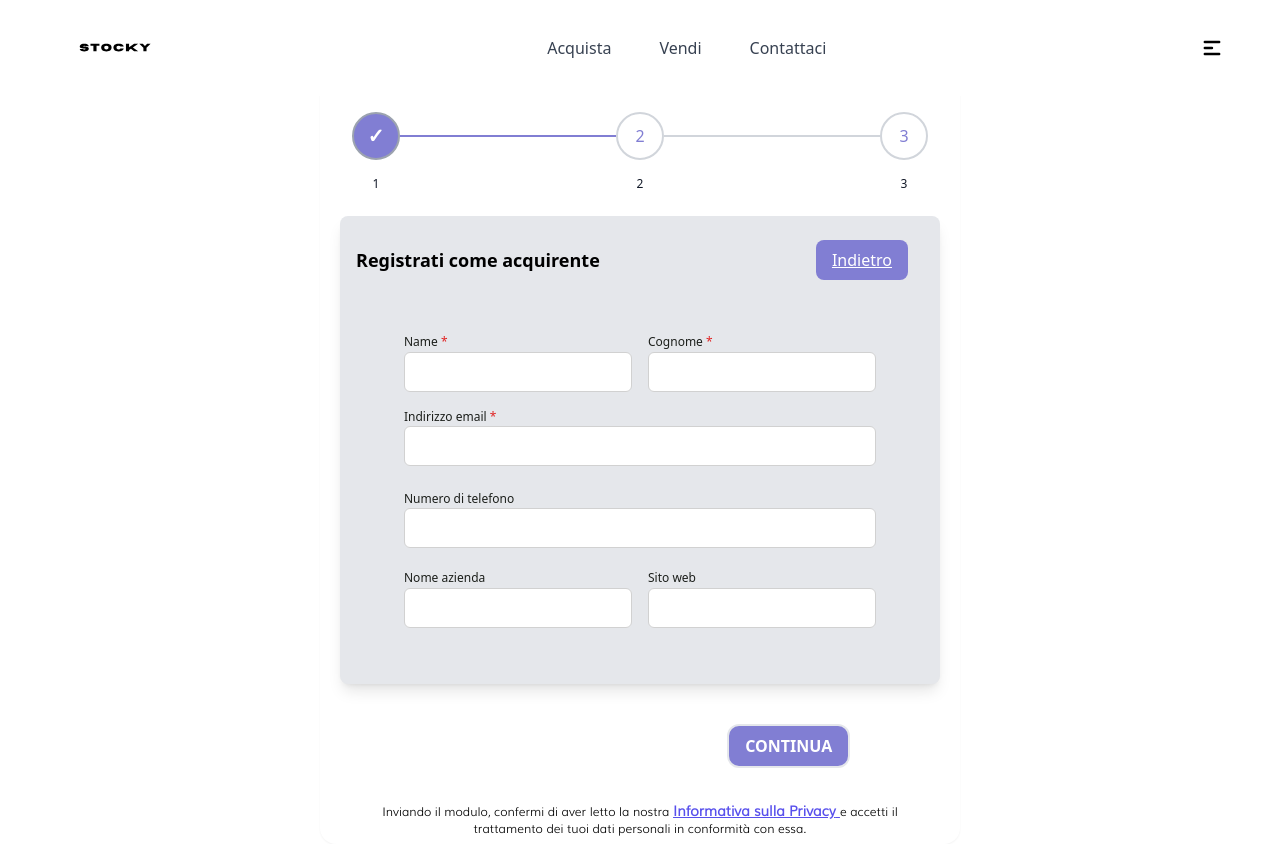
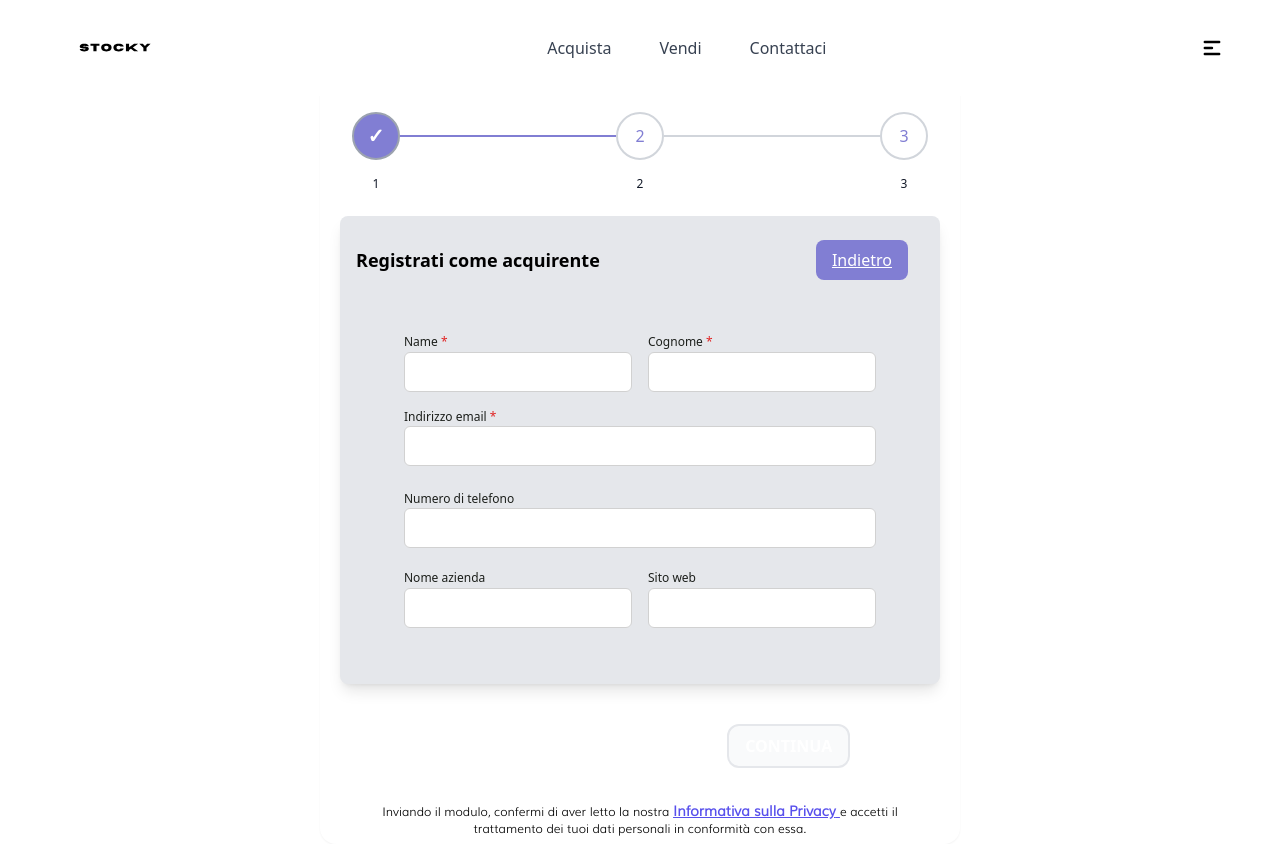
Before and after one commit to nand-n/Stocky-landing, a React (Vite) app: page /buyer in a window 1280 px wide. Built offline with nearby package versions, Linux system fonts and the light colour scheme.

Commit message:
fixed the formik error

```diff
--- a/src/Components/Buyer.jsx
+++ b/src/Components/Buyer.jsx
@@ -1,4 +1,4 @@
-import React, { useState } from "react";
+import React, { useEffect, useState } from "react";
 import Steper from "./Partials/Steper";
 import SteperControl from "./Partials/SteperControl";
 import Account from "./Partials/Steps/Account";
@@ -46,8 +46,8 @@ function Buyer() {
       altro: false,
     },
     validationSchema: BuyerSchema,
-    validateOnChange: false,
-    validateOnBlur: false,
+    // validateOnChange: false,
+    // validateOnBlur: false,
   });
   const [currentStep, setCurrentStep] = useState(1);
   const [userData, setUserData] = useState("");
@@ -73,6 +73,19 @@ function Buyer() {
 
     newStep > 0 && newStep <= steps.length && setCurrentStep(newStep);
   };
+  const [disable, setDisable] = useState(true);
+
+  useEffect(() => {
+    if (
+      formik?.values?.name !== "" &&
+      formik?.values?.email !== "" &&
+      formik?.values?.cognome !== ""
+    ) {
+      setDisable(false);
+    } else {
+      setDisable(true);
+    }
+  }, [formik]);
   return (
     <div className="md:w-2/4 mx-auto shadow-sm rounded-2xl pb-2 bg-white pt-24 ">
       <Navbar />
@@ -98,12 +111,13 @@ function Buyer() {
         handleClick={handleClick}
         currentStep={currentStep}
         steps={steps}
+        disable={disable}
       />
-      <p className="litefont text-xs text-center  px-8">
+      <p className="litefont text-xs text-center px-8">
         Inviando il modulo, confermi di aver letto la nostra{" "}
         <Link
           className="underline text-sm font-semibold text-indigo-600"
-          to={"/privacyuser"}
+          to={"/privacy"}
         >
           Informativa sulla Privacy{" "}
         </Link>{" "}
--- a/src/Components/Partials/Hero.jsx
+++ b/src/Components/Partials/Hero.jsx
@@ -7,10 +7,7 @@ import { staggerContainer } from "../../Common/motion";
 
 function Hero() {
   return (
-    <div
-      className="h-screen bg-indigo px-8 md:px-14 md:mt-8 lg:mt-12 flex flex-col md:flex-row items-center justify-center space-y-4 md:space-y-0 md:justify-between my-4 md:my-8 py-4 md:py-12 overflow-x-hidden"
-      id="acquista"
-    >
+    <div className="h-screen bg-indigo px-8 md:px-14 md:mt-8 lg:mt-12 flex flex-col md:flex-row items-center justify-center space-y-4 md:space-y-0 md:justify-between my-4 md:my-8 py-4 md:py-12 overflow-x-hidden">
       {/* Hero Text */}
       <div className="w-full md:w-2/4 mt-20 md:mt-0">
         <h1 className="fonty text-2xl md:text-5xl font-bold mb-2 md:mb-4 text-neutral-900 leading-snug">
--- a/src/Components/Partials/SteperControl.jsx
+++ b/src/Components/Partials/SteperControl.jsx
@@ -1,13 +1,16 @@
 /* eslint-disable react/prop-types */
 import React from "react";
 
-function SteperControl({ handleClick, currentStep, steps }) {
+function SteperControl({ handleClick, currentStep, steps, formik, disable }) {
+  console.log(disable, "disable");
   return (
     <div className="container flex justify-around mt-4 mb-8 ">
       {/* Back Button  */}
       <button
         onClick={() => handleClick("back")}
-        className={`bg-[#817ED3] text-white uppercase py-2 px-4 rounded-xl font-semibold cursor-pointer border-2  hover:bg-indigo-900 hover:text-white transition duration-200 ease-in-out
+        className={` bg-[#aaa4e2]
+
+        text-white uppercase py-2 px-4 rounded-xl font-semibold cursor-pointer border-2  hover:bg-indigo-900 hover:text-white transition duration-200 ease-in-out
         ${currentStep === 1 ? "opacity-0 cursor-not-allowed" : " "}
         `}
       >
@@ -15,13 +18,32 @@ function SteperControl({ handleClick, currentStep, steps }) {
       </button>
 
       {/* Next Button */}
-      <button
-        onClick={() => handleClick("Continua")}
-        className={`bg-[#817ED3] text-white uppercase py-2 px-4 rounded-xl font-semibold cursor-pointer border-2  hover:bg-indigo-900 hover:text-white transition duration-200 ease-in-out
+      {currentStep === 1 ? (
+        <button
+          disabled={disable}
+          onClick={() => {
+            handleClick("Continua");
+          }}
+          className={`${
+            disable
+              ? "bg-gray-50 hover:bg-gray-50"
+              : "bg-[#817ED3] hover:bg-indigo-900 "
+          } bg-[#817ED3] text-white uppercase py-2 px-4 rounded-xl font-semibold cursor-pointer border-2 hover:text-white transition duration-200 ease-in-out
       `}
-      >
-        {currentStep === steps.length - 1 ? "Invia" : "Continua "}
-      </button>
+        >
+          {currentStep === steps.length - 1 ? "Invia" : "Continua "}
+        </button>
+      ) : (
+        <button
+          onClick={() => {
+            handleClick("Continua");
+          }}
+          className={`${"bg-[#817ED3] hover:bg-indigo-900 "} bg-[#817ED3] text-white uppercase py-2 px-4 rounded-xl font-semibold cursor-pointer border-2 hover:text-white transition duration-200 ease-in-out
+  `}
+        >
+          {currentStep === steps.length - 1 ? "Invia" : "Continua "}
+        </button>
+      )}
     </div>
   );
 }
--- a/src/Components/Partials/Steps/Account.jsx
+++ b/src/Components/Partials/Steps/Account.jsx
@@ -56,6 +56,7 @@ function Account({ yup, formik, isvenditore }) {
             errorClassName="border focus:outline-none w-full px-4 text-[12px] text-black border-red-500 h-10 md:ml-4"
             errorDisplayClassName="text-[12px] text-red-500"
           />
+          {/* {formik.touched.email && formik.errors.email ? <div className="error">{formik.errors.email}</div> : null} */}
         </div>
       </div>
 
--- a/src/Components/Seller.jsx
+++ b/src/Components/Seller.jsx
@@ -1,4 +1,129 @@
-import React, { useState } from "react";
+// import React, { useState } from "react";
+// import Steper from "./Partials/Steper";
+// import SteperControl from "./Partials/SteperControl";
+// import Account from "./Partials/Steps/Account";
+// import Details from "./Partials/Steps/Details";
+// import Final from "./Partials/Steps/Final";
+// import { SteperContext } from "../Context/StepContext";
+// import * as Yup from "yup";
+// import { useFormik } from "formik";
+// import Navbar from "./Partials/Navbar";
+// import { Link } from "react-router-dom";
+
+// export const BuyerSchema = Yup.object().shape({
+//   name: Yup.string().required("Name is Required!"),
+//   cognome: Yup.string().required("Cognome is Required!"),
+//   email: Yup.string().required("Email is Required!"),
+//   numeroditelefono: Yup.string(),
+//   nomeazienda: Yup.string(),
+//   sitoweb: Yup.string(),
+
+//   tutto: Yup.boolean(),
+//   abbigliamento: Yup.boolean(),
+//   cosmetica: Yup.boolean(),
+//   casa: Yup.boolean(),
+//   benidiconsumo: Yup.boolean(),
+//   calzature: Yup.boolean(),
+//   accessori: Yup.boolean(),
+//   altro: Yup.boolean(),
+// });
+// function Buyer() {
+//   const formik = useFormik({
+//     initialValues: {
+//       name: "",
+//       cognome: "",
+//       email: "",
+//       numeroditelefono: "",
+//       nomeazienda: "",
+//       sitoweb: "",
+//       tutto: false,
+//       abbigliamento: false,
+//       cosmetica: false,
+//       casa: false,
+//       benidiconsumo: false,
+//       calzature: false,
+//       accessori: false,
+//       altro: false,
+//     },
+//     validationSchema: BuyerSchema,
+//     validateOnChange: false,
+//     validateOnBlur: false,
+//   });
+//   const [currentStep, setCurrentStep] = useState(1);
+//   const [userData, setUserData] = useState("");
+//   const [finalData, setFinalData] = useState([]);
+//   const steps = ["1", "2", "3"];
+
+//   const displayStep = (step) => {
+//     switch (step) {
+//       case 1:
+//         return <Account formik={formik} yup={BuyerSchema} isvenditore />;
+//       case 2:
+//         return <Details formik={formik} yup={BuyerSchema} />;
+//       case 3:
+//         return <Final />;
+//     }
+//   };
+
+//   const handleClick = (direction) => {
+//     let newStep = currentStep;
+
+//     direction === "Continua" ? newStep++ : newStep--;
+//     //check if steps are with in bounds
+//     newStep > 0 &&
+//     newStep <= steps.length &&
+//     Object.keys(formik.values).every(
+//       (field) =>
+//         formik.getFieldMeta(field)?.touched &&
+//         !formik.getFieldMeta(field)?.error
+//     )
+//       ? setCurrentStep(newStep)
+//       : currentStep;
+//   };
+//   return (
+//     <div className="md:w-2/4 mx-auto shadow-sm rounded-2xl pb-2 bg-white pt-24 ">
+//       <Navbar />
+//       {/* Steper */}
+//       <div className="container horizontal mt-0 ">
+//         <Steper steps={steps} currentStep={currentStep} formik={formik} />
+//       </div>
+//       {/* Display Components */}
+//       <div className="my-5 p-5">
+//         <SteperContext.Provider
+//           value={{
+//             userData,
+//             setUserData,
+//             finalData,
+//             setFinalData,
+//           }}
+//         >
+//           {displayStep(currentStep)}
+//         </SteperContext.Provider>
+//       </div>
+//       {/* Steper Control */}
+//       <SteperControl
+//         handleClick={handleClick}
+//         currentStep={currentStep}
+//         steps={steps}
+//         formik={formik}
+//       />
+//       <p className="litefont text-xs text-center  px-8">
+//         Inviando il modulo, confermi di aver letto la nostra{" "}
+//         <Link
+//           className="underline text-sm font-semibold text-indigo-600"
+//           to={"/privacyuser"}
+//         >
+//           Informativa sulla Privacy{" "}
+//         </Link>{" "}
+//         e accetti il trattamento dei tuoi dati personali in conformità con essa.
+//       </p>
+//     </div>
+//   );
+// }
+
+// export default Buyer;
+
+import React, { useEffect, useState } from "react";
 import Steper from "./Partials/Steper";
 import SteperControl from "./Partials/SteperControl";
 import Account from "./Partials/Steps/Account";
@@ -10,14 +135,13 @@ import { useFormik } from "formik";
 import Navbar from "./Partials/Navbar";
 import { Link } from "react-router-dom";
 
-export const BuyerSchema = Yup.object().shape({
+const BuyerSchema = Yup.object().shape({
   name: Yup.string().required("Name is Required!"),
   cognome: Yup.string().required("Cognome is Required!"),
   email: Yup.string().required("Email is Required!"),
   numeroditelefono: Yup.string(),
   nomeazienda: Yup.string(),
   sitoweb: Yup.string(),
-
   tutto: Yup.boolean(),
   abbigliamento: Yup.boolean(),
   cosmetica: Yup.boolean(),
@@ -27,7 +151,8 @@ export const BuyerSchema = Yup.object().shape({
   accessori: Yup.boolean(),
   altro: Yup.boolean(),
 });
-function Buyer() {
+
+function Seller() {
   const formik = useFormik({
     initialValues: {
       name: "",
@@ -46,13 +171,14 @@ function Buyer() {
       altro: false,
     },
     validationSchema: BuyerSchema,
-    validateOnChange: false,
-    validateOnBlur: false,
+    // validateOnChange: false,
+    // validateOnBlur: false,
   });
+
   const [currentStep, setCurrentStep] = useState(1);
   const [userData, setUserData] = useState("");
   const [finalData, setFinalData] = useState([]);
-  const steps = ["1", "2", "3"];
+  const steps = [1, 2, 3]; // Changed steps to use numbers directly
 
   const displayStep = (step) => {
     switch (step) {
@@ -62,6 +188,8 @@ function Buyer() {
         return <Details formik={formik} yup={BuyerSchema} />;
       case 3:
         return <Final />;
+      default:
+        return null; // Return null for unknown steps
     }
   };
 
@@ -73,12 +201,26 @@ function Buyer() {
 
     newStep > 0 && newStep <= steps.length && setCurrentStep(newStep);
   };
+  const [disable, setDisable] = useState(true);
+
+  useEffect(() => {
+    if (
+      formik?.values?.name !== "" &&
+      formik?.values?.email !== "" &&
+      formik?.values?.cognome !== ""
+    ) {
+      setDisable(false);
+    } else {
+      setDisable(true);
+    }
+  }, [formik]);
+
   return (
-    <div className="md:w-2/4 mx-auto shadow-sm rounded-2xl pb-2 bg-white pt-24 ">
+    <div className="md:w-2/4 mx-auto shadow-sm rounded-2xl pb-2 bg-white pt-24">
       <Navbar />
       {/* Steper */}
-      <div className="container horizontal mt-0 ">
-        <Steper steps={steps} currentStep={currentStep} />
+      <div className="container horizontal mt-0">
+        <Steper steps={steps} currentStep={currentStep} formik={formik} />
       </div>
       {/* Display Components */}
       <div className="my-5 p-5">
@@ -98,12 +240,13 @@ function Buyer() {
         handleClick={handleClick}
         currentStep={currentStep}
         steps={steps}
+        disable={disable}
       />
-      <p className="litefont text-xs text-center  px-8">
+      <p className="litefont text-xs text-center px-8">
         Inviando il modulo, confermi di aver letto la nostra{" "}
         <Link
           className="underline text-sm font-semibold text-indigo-600"
-          to={"/privacyuser"}
+          to={"/privacy"}
         >
           Informativa sulla Privacy{" "}
         </Link>{" "}
@@ -113,4 +256,4 @@ function Buyer() {
   );
 }
 
-export default Buyer;
+export default Seller;
--- a/src/Components/Sistema.jsx
+++ b/src/Components/Sistema.jsx
@@ -31,7 +31,7 @@ function Sistema() {
                 <VscChecklist className="text-6xl" />
               </div>
             </div>
-            <p className="litefont text-center text-sm">
+            <p className="litefont text-center text-xl px-4">
               Su Stocky entrambe le parti sono tutelate da un sistema di
               autenticazione che garantisce massima fiducia tra le parti e una
               community di utenti affidabile.
@@ -56,7 +56,7 @@ function Sistema() {
                 />
               </div>
             </div>
-            <p className="litefont text-center text-sm">
+            <p className="litefont text-center text-xl px-4">
               Il nostro sistema di feedback permette di creare una comunità
               affidabile e di fornire importanti informazioni sulle parti in
               questione.
@@ -81,7 +81,7 @@ function Sistema() {
                 />
               </div>
             </div>
-            <p className="litefont text-center text-sm">
+            <p className="litefont text-center text-xl px-4">
               La comunicazione tra acquirenti e venditori può essere
               semplificata grazie all&apos;utilizzo della chat, permettendo
               un&apos;esperienza interattiva e personalizzata.
```
Also changed, not shown: src/Components/About.jsx (+9 -9 lines).
